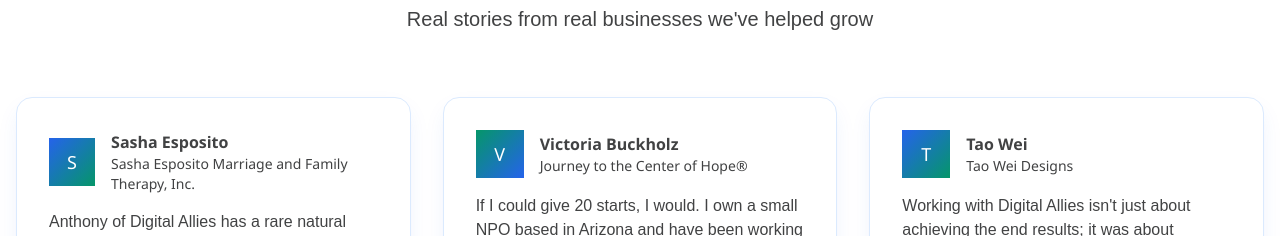
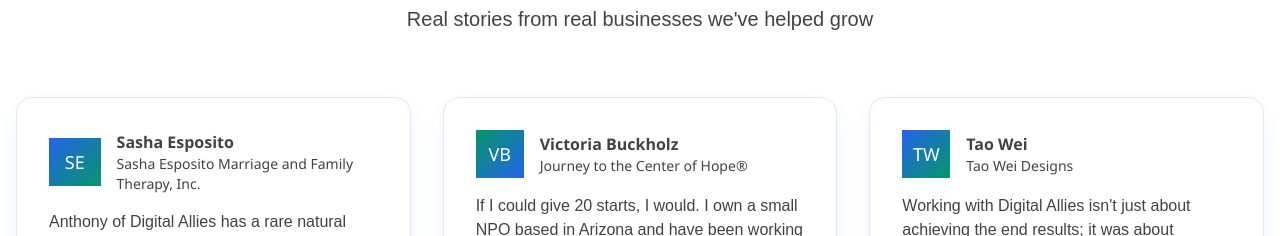
Before and after one commit to cassellac/DigitalAllies_, a website: page index.html in a window 1280 px wide. Shown: the part 2020-2256 px from the top of the page. Drawn offline with nearby package versions, Linux system fonts and the light colour scheme.

Commit message:
Update testimonial initials in index.html

```diff
--- a/index.html
+++ b/index.html
@@ -355,8 +355,8 @@
                 <!-- Testimonial 1 -->
                 <div class="fade-in-delay-1 hover-lift bg-white p-8 rounded-2xl gradient-shadow border border-pale-blue">
                     <div class="flex items-center mb-4">
-                        <div class="w-14 h-12 bg-gradient-to-br from-primary-blue to-success-green rounded-85% flex items-center justify-center text-white font-regular text-lg">
-                            S
+                        <div class="w-16 h-12 bg-gradient-to-br from-primary-blue to-success-green rounded-95% flex items-center justify-center text-white font-regular text-lg">
+                            SE
                         </div>
                         <div class="ml-4">
                             <h3 class="font-semibold text-gray-dark">Sasha Esposito</h3>
@@ -385,8 +385,8 @@
                 <!-- Testimonial 2 -->
                 <div class="fade-in-delay-2 hover-lift bg-white p-8 rounded-2xl gradient-shadow border border-pale-blue">
                     <div class="flex items-center mb-4">
-                        <div class="w-12 h-12 bg-gradient-to-br from-success-green to-primary-blue rounded-85% flex items-center justify-center text-white font-regular text-lg">
-                            V
+                        <div class="w-12 h-12 bg-gradient-to-br from-success-green to-primary-blue rounded-95% flex items-center justify-center text-white font-regular text-lg">
+                            VB
                         </div>
                         <div class="ml-4">
                             <h3 class="font-semibold text-gray-dark">Victoria Buckholz</h3>
@@ -415,8 +415,8 @@
                 <!-- Testimonial 3 -->
                 <div class="fade-in-delay-3 hover-lift bg-white p-8 rounded-2xl gradient-shadow border border-pale-blue">
                     <div class="flex items-center mb-4">
-                        <div class="w-12 h-12 bg-gradient-to-br from-primary-blue to-success-green rounded-85% flex items-center justify-center text-white font-regular text-lg">
-                            T
+                        <div class="w-12 h-12 bg-gradient-to-br from-primary-blue to-success-green rounded-95% flex items-center justify-center text-white font-regular text-lg">
+                            TW
                         </div>
                         <div class="ml-4">
                             <h3 class="font-semibold text-gray-dark">Tao Wei</h3>
```
